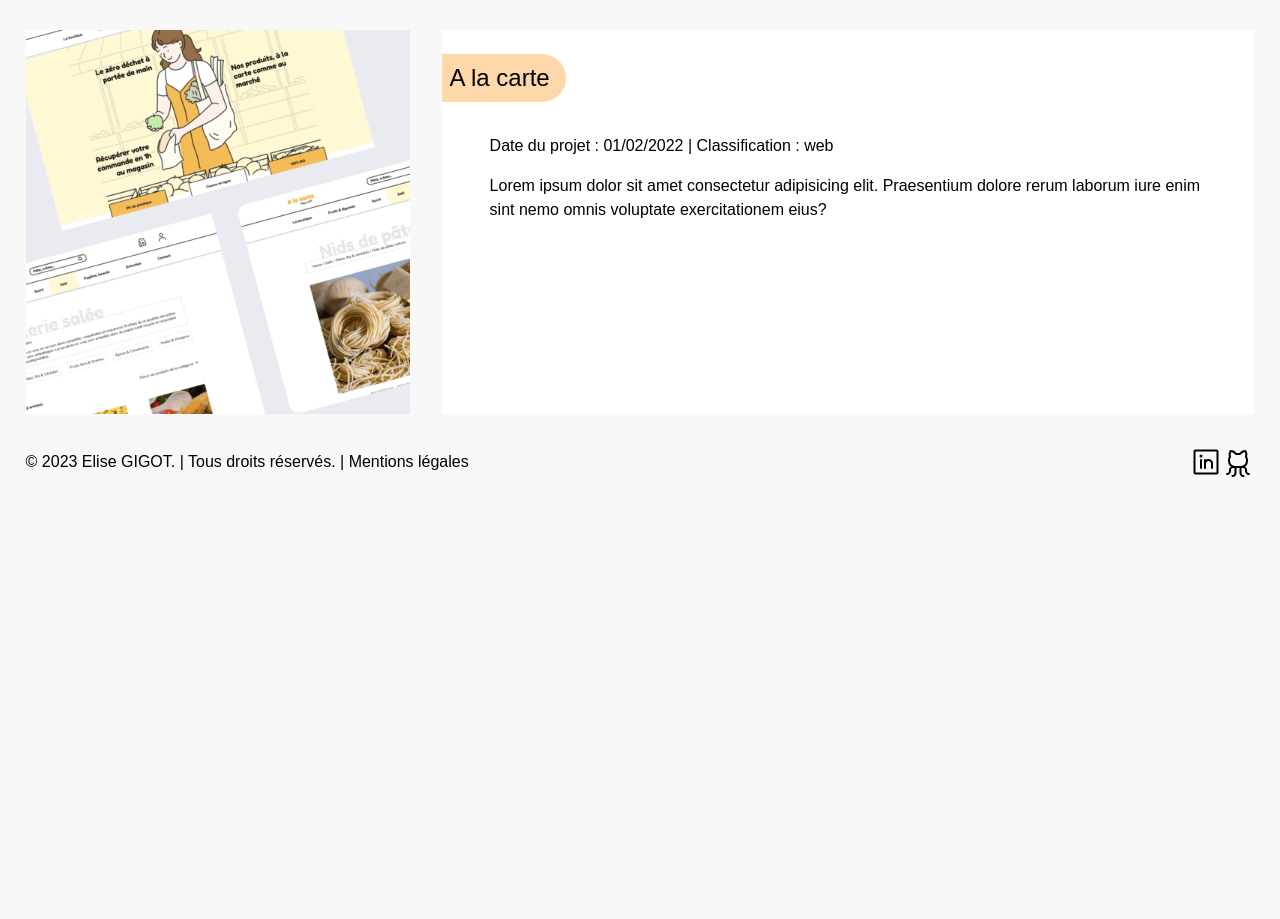
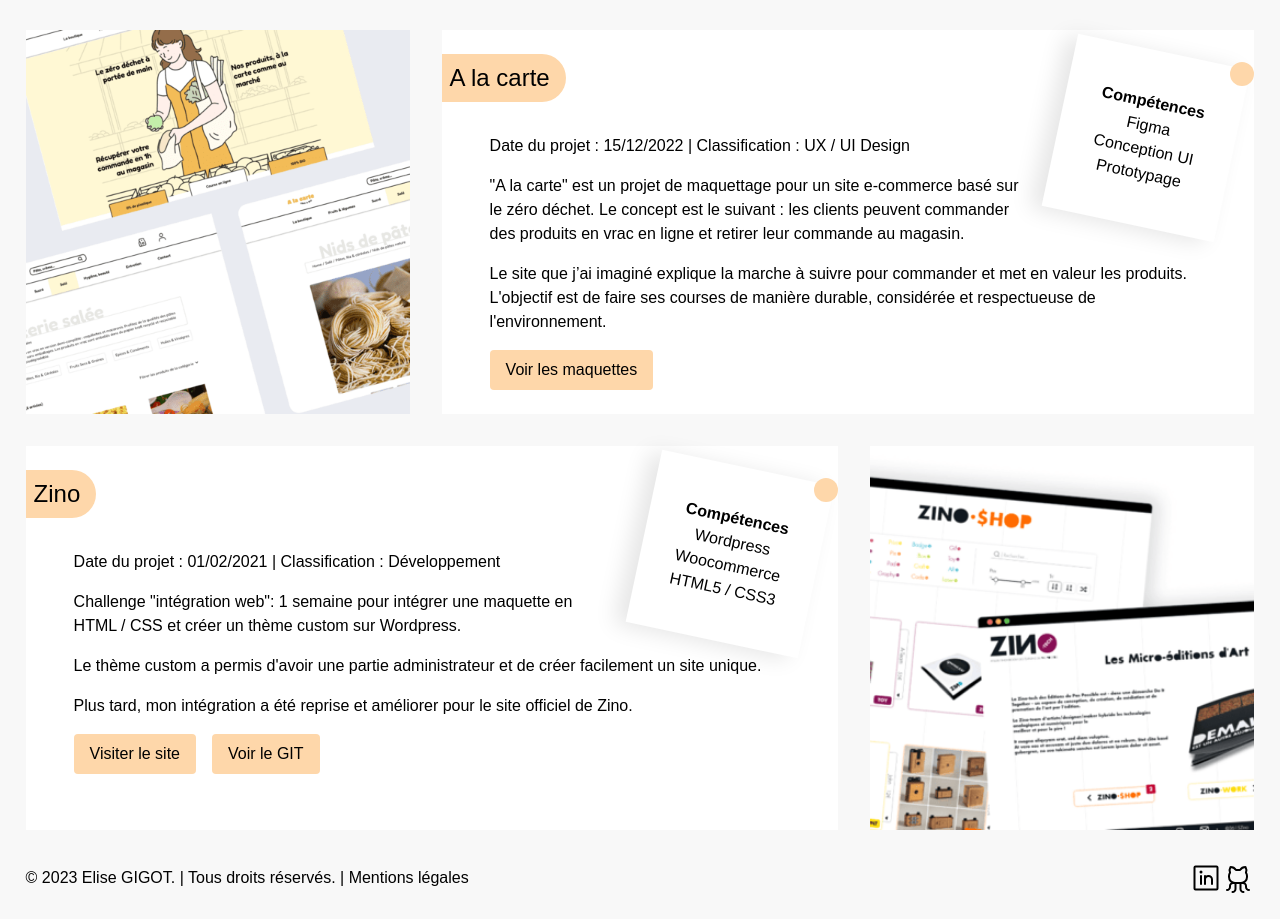
Before and after one commit to elisedu37/portfolio, a React (Create React App) app: page /portfolio/projects in a window 1280 px wide. Shown: the part 1112-2031 px from the top of the page. Before the commit the page ends 1615 px from the top, so only its background shows below. Built offline with nearby package versions, Linux system fonts and the light colour scheme.

Commit message:
projects

```diff
--- a/src/components/ProjectCard.js
+++ b/src/components/ProjectCard.js
@@ -1,18 +1,30 @@
 const ProjectCard = ({ project, index }) => {
     return (
         <div
-            key={project.id}
             className={`flex flex-col lg:flex-row gap-8 items-stretch ${index % 2 === 1 ? 'lg:flex-row-reverse' : ''}`}
         >
-            <div className='w-full h-64 lg:w-96 lg:h-96'>
-                <img src={project.image} alt='portfolio' className='object-cover w-full h-64 lg:w-96 lg:h-96' />
+            <div className='w-full m-auto h-96 lg:h-full lg:w-96'>
+                <img src={project.image} alt='portfolio' className='object-cover w-full' />
             </div>
-            <div className='flex flex-col items-start flex-1 w-full gap-4 p-0 pt-6 bg-white'>
+            <div className='relative flex flex-col items-start flex-1 inline-block w-full gap-4 p-0 pt-6 bg-white'>
+                <div className='card'>
+                    <p className='font-bold'>Compétences</p>
+                    {project?.skills?.map((skill, index) => {
+                        return <p key={index}>{skill}</p>;
+                    })}
+                </div>
+                <div className='pastille'></div>
                 <h2>{project.title}</h2>
-                <div className='flex flex-col gap-4 px-12 py-4'>
-                    <p>Date du projet : 01/02/2022 | Classification : web</p>
+                <div className='flex flex-col gap-4 px-12 py-4 '>
+                    <p className='mr-44'>
+                        Date du projet : {project.date} | Classification : {project.category}
+                    </p>
                     {project?.description?.map((desc, index) => {
-                        return <p key={index}>{desc}</p>;
+                        return (
+                            <p key={index} className={`${index === 0 && 'mr-44'}`}>
+                                {desc}
+                            </p>
+                        );
                     })}
                     <div className='flex gap-4'>
                         {project?.actions?.map((action) => {
@@ -30,3 +42,5 @@ const ProjectCard = ({ project, index }) => {
 };
 
 export default ProjectCard;
+
+//w-full h-full min-h-64 lg:w-96 lg:min-h-96
--- a/src/data/projects.js
+++ b/src/data/projects.js
@@ -7,32 +7,60 @@ export const projects = [
         id: 'carte',
         title: 'A la carte',
         category: 'UX / UI Design',
+        date: '15/12/2022',
         description: [
-            '"A la carte" est un projet de maquettage pour un site e-commerce basé sur le zéro déchet. ',
-            "Le concept est le suivant : les clients peuvent commander des produits en vrac en ligne et retirer leur commande au magasin. Le site que j’ai imaginé explique la marche à suivre pour commander et met en valeur les produits. L'objectif est de faire ses courses de manière durable, considérée et respectueuse de l'environnement. ",
+            '"A la carte" est un projet de maquettage pour un site e-commerce basé sur le zéro déchet. Le concept est le suivant : les clients peuvent commander des produits en vrac en ligne et retirer leur commande au magasin. ',
+            "Le site que j’ai imaginé explique la marche à suivre pour commander et met en valeur les produits. L'objectif est de faire ses courses de manière durable, considérée et respectueuse de l'environnement. ",
         ],
+        skills: ['Figma', 'Conception UI', 'Prototypage'],
         image: carte,
-        actions: [
-            { id: 'btn1', text: 'btn1' },
-            { id: 'btn2', text: 'btn2' },
-        ],
+        actions: [{ id: 'carte_maquette', text: 'Voir les maquettes', link: '' }],
     },
     {
         id: 'zino',
         title: 'Zino',
         category: 'Développement',
+        date: '01/02/2021',
         description: [
-            'Lorem ipsum dolor sit amet consectetur adipisicing elit. Praesentium dolore rerum laborum iure enim sint nemo omnis voluptate exercitationem eius?',
+            'Challenge "intégration web": 1 semaine pour intégrer une maquette en HTML / CSS et créer un thème custom sur Wordpress.',
+            " Le thème custom a permis d'avoir une partie administrateur et de créer facilement un site unique.",
+            '  Plus tard, mon intégration a été reprise et améliorer pour le site officiel de Zino.',
         ],
+        skills: ['Wordpress', 'Woocommerce', 'HTML5 / CSS3'],
         image: zino,
+        actions: [
+            { id: 'zino_site', text: 'Visiter le site', link: '' },
+            { id: 'zino_git', text: 'Voir le GIT', link: '' },
+        ],
     },
     {
         id: 'carte2',
         title: 'A la carte',
         category: 'UX / UI Design',
+        date: '15/12/2022',
         description: [
-            'Lorem ipsum dolor sit amet consectetur adipisicing elit. Praesentium dolore rerum laborum iure enim sint nemo omnis voluptate exercitationem eius?',
+            '"A la carte" est un projet de maquettage pour un site e-commerce basé sur le zéro déchet. Le concept est le suivant : les clients peuvent commander des produits en vrac en ligne et retirer leur commande au magasin. ',
+            "Le site que j’ai imaginé explique la marche à suivre pour commander et met en valeur les produits. L'objectif est de faire ses courses de manière durable, considérée et respectueuse de l'environnement. ",
         ],
+        skills: ['Figma', 'Conception UI', 'Prototypage'],
         image: carte,
+        actions: [{ id: 'carte2_btn', text: 'Voir les maquettes', link: '' }],
+    },
+    {
+        id: 'zino2',
+        title: 'Zino',
+        category: 'Développement',
+        date: '01/02/2021',
+        description: [
+            'Challenge "intégration web": 1 semaine pour intégrer une maquette en HTML / CSS et créer un thème custom sur Wordpress.',
+            " Le thème custom a permis d'avoir une partie administrateur et de créer facilement un site unique.",
+            '  Plus tard, mon intégration a été reprise et améliorer pour le site officiel de Zino.',
+        ],
+        skills: ['Wordpress', 'Woocommerce', 'HTML5 / CSS3'],
+        image: zino,
+        actions: [
+            { id: 'git2', text: 'Visiter le site', link: '' },
+            { id: 'btn1', text: 'Voir le GIT', link: '' },
+        ],
     },
 ];
--- a/src/index.css
+++ b/src/index.css
@@ -30,4 +30,12 @@
     h4 {
         @apply m-0 text-lg sm:text-2xl;
     }
+
+    .card {
+        @apply absolute flex flex-col items-center justify-center bg-white right-5 top-5 w-44 h-44 rotate-12;
+        box-shadow: -11px 4px 22px 0px rgba(0, 0, 0, 0.1);
+    }
+    .pastille {
+        @apply absolute right-0 w-6 h-6 bg-orange-200 rounded-full top-8;
+    }
 }
--- a/src/pages/Projects.js
+++ b/src/pages/Projects.js
@@ -41,7 +41,7 @@ const Projects = () => {
 
                 <div className='flex flex-col flex-wrap w-full max-w-full gap-8'>
                     {visibledProjects.map((project, index) => (
-                        <ProjectCard key={index} project={project} index={index} />
+                        <ProjectCard key={project.id} project={project} index={index} />
                     ))}
 
                     {visibleProjects < displayedProjects.length && (
```
